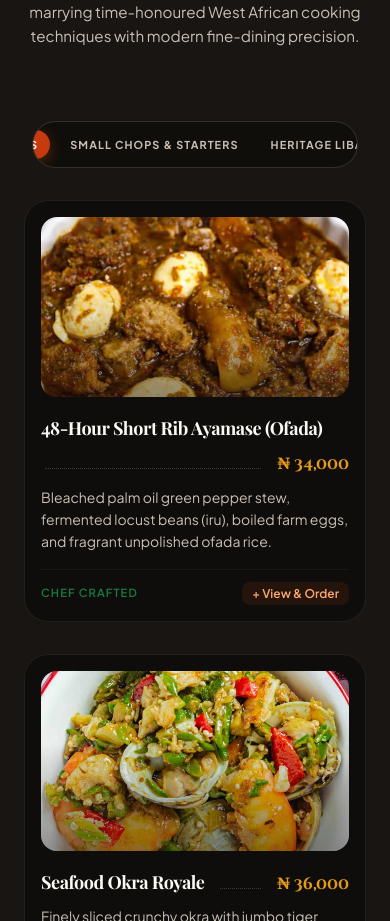
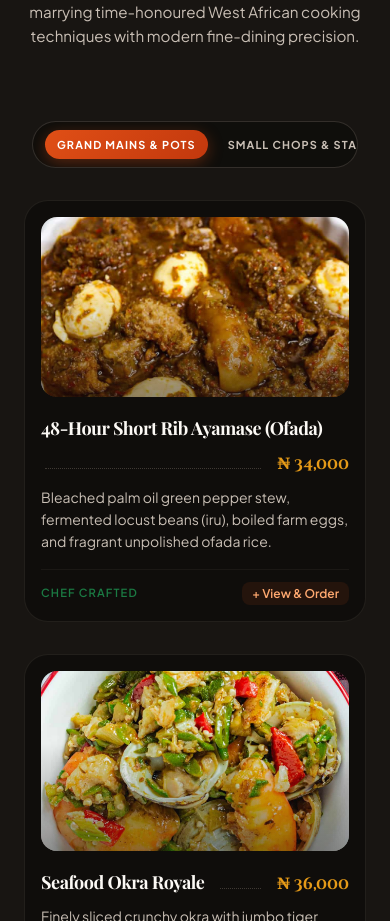
Before and after one commit to jackcollmas/oja-kitchen, a React (Vite) app: page / in a window 390 px wide. Shown: the part 4288-5209 px from the top of the page. Built offline with nearby package versions, Linux system fonts and the light colour scheme; a web font is replaced by a local one.

Commit message:
Fix scroll position on mobile menu tabs so first option is accessible

```diff
--- a/src/components/MenuSection.css
+++ b/src/components/MenuSection.css
@@ -55,7 +55,7 @@
 .menu-tabs-bar {
   display: inline-flex;
   align-items: center;
-  justify-content: center;
+  justify-content: safe center;
   gap: var(--space-2);
   padding: var(--space-2);
   border-radius: var(--radius-full);
@@ -323,6 +323,11 @@
     padding: var(--space-2) var(--space-2);
   }
 
+  .menu-tabs-bar {
+    justify-content: flex-start;
+    padding: var(--space-2) var(--space-3);
+  }
+
   .menu-tab-btn {
     padding: var(--space-2) var(--space-3);
     font-size: 0.68rem;
```
